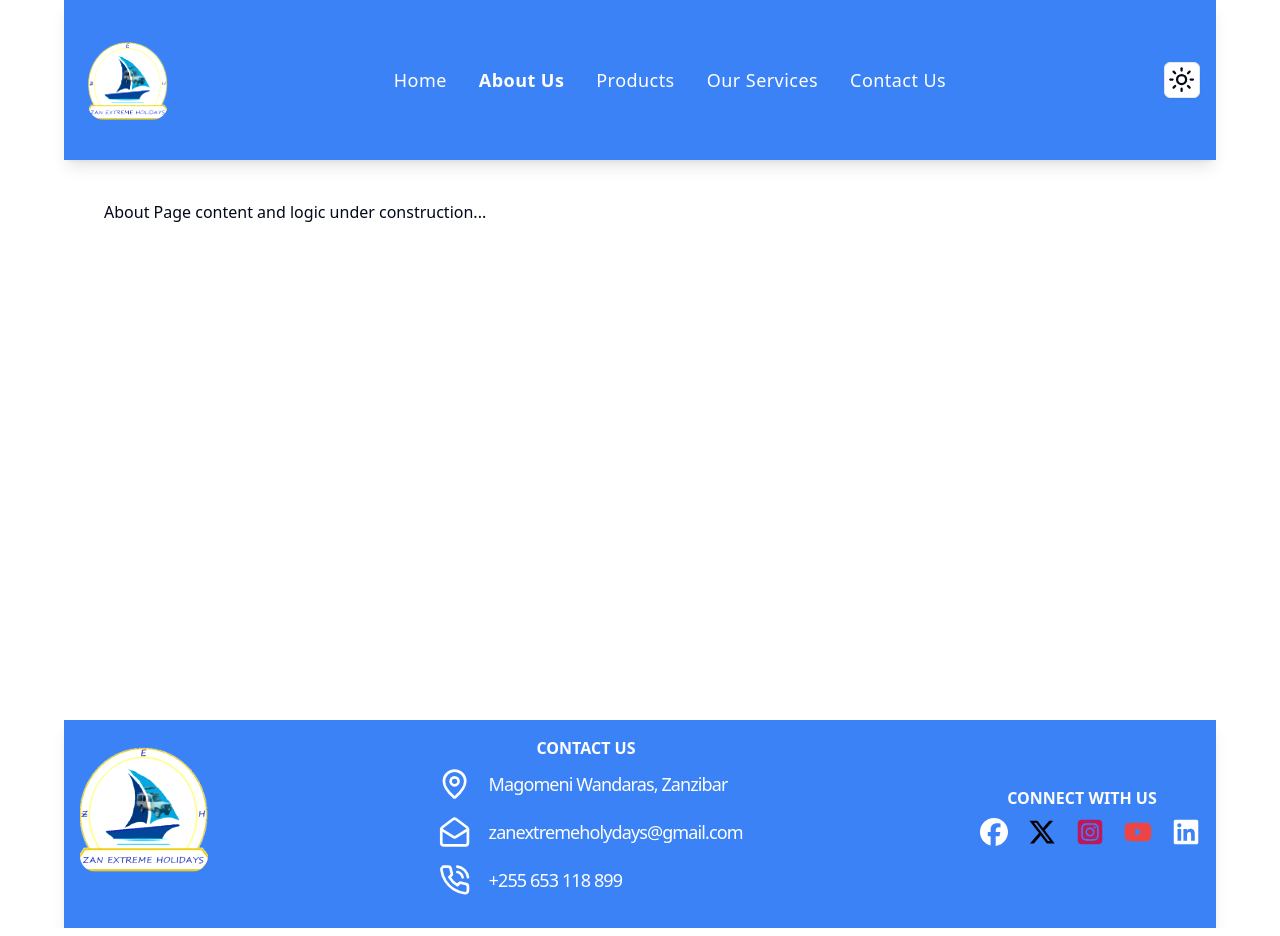
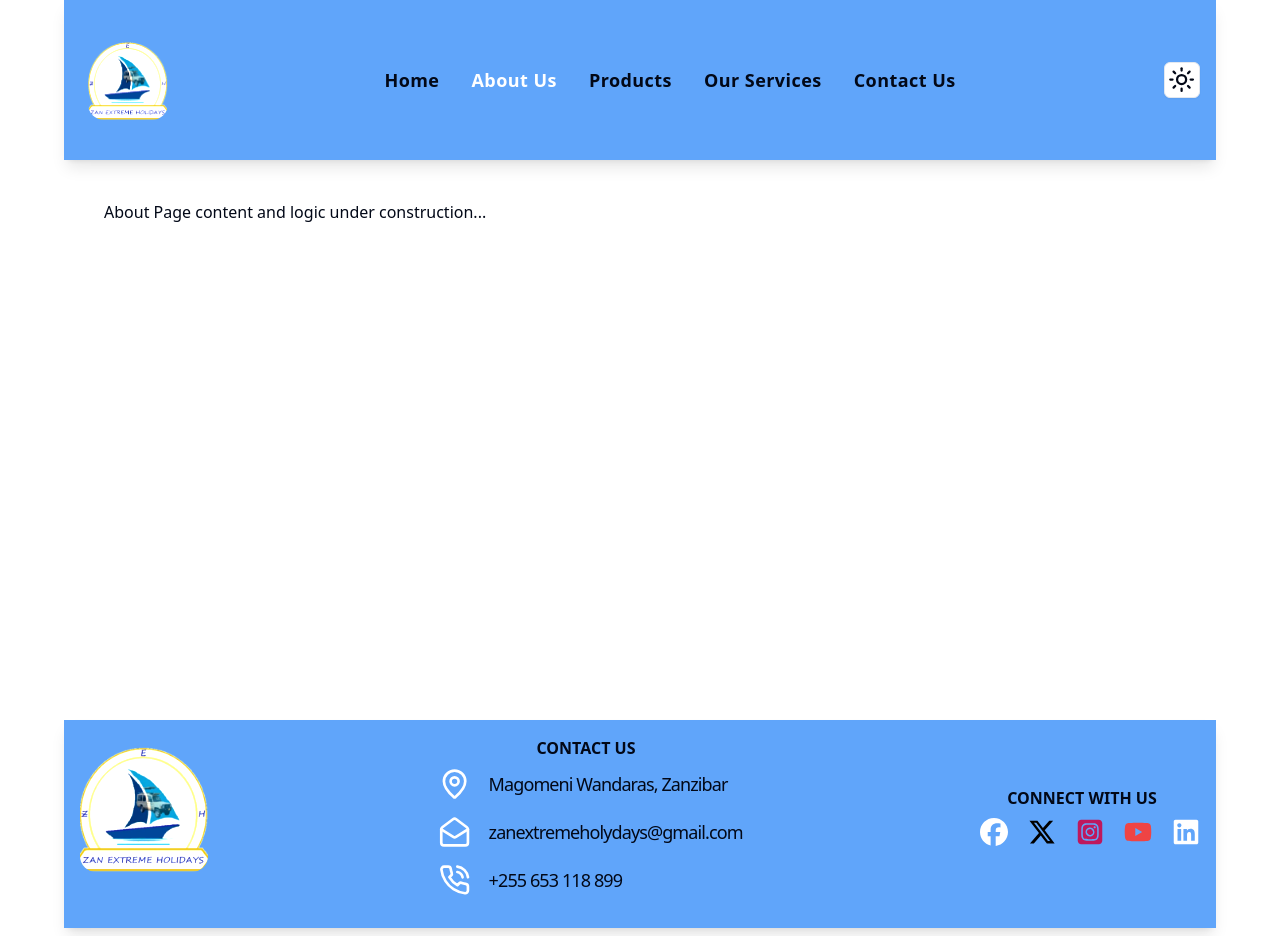
Before and after one commit to asnganje/zan-extreme-app, a React (Vite) app: page /about in a window 1280 px wide. Built offline with nearby package versions, Linux system fonts and the light colour scheme.

Commit message:
Final color fix

```diff
--- a/src/components/Footer/Footer.tsx
+++ b/src/components/Footer/Footer.tsx
@@ -6,13 +6,13 @@ import { NavLink } from "react-router-dom"
 
 function Footer() {
   return (
-    <div className="bg-blue-500 dark:bg-black shadow-lg pb-6">
+    <div className="bg-blue-400 mb-2 dark:bg-black shadow-lg pb-6">
       <div className="grid grid-cols-1 gap-y-10 w-full place-items-center md:flex justify-between px-4">
         <div className="hidden md:block w-[8rem] h-[8rem] md:mb-14">
           <Logo />
         </div>
         <div className="">
-          <h3 className="text-center my-2 text-white font-semibold">CONTACT US</h3>
+          <h3 className="text-center my-2 font-bold">CONTACT US</h3>
           <div className="flex flex-col gap-4">
             {
               contact.map((el)=> {
@@ -22,7 +22,7 @@ function Footer() {
                     <div className="w-[5vw] h-[5vh] md:w-[4vw] md:h-[4vh]">
                       <IconComponent className="w-full h-full object-cover text-white"/>
                     </div>
-                    <p className="text-sm text-white xs:text-base lg:text-lg tracking-tighter">{el.info}</p>
+                    <p className="text-sm xs:text-base lg:text-lg tracking-tighter">{el.info}</p>
                   </div>
                 )
               })
@@ -30,7 +30,7 @@ function Footer() {
           </div>
         </div>
         <div className="">
-          <h3 className="text-center my-2 text-white font-semibold">CONNECT WITH US</h3>
+          <h3 className="text-center my-2 font-bold">CONNECT WITH US</h3>
           <div className="flex gap-x-5 ml-4">
             {
               socialIcons.map((sIcon)=> {
--- a/src/components/Navbar/Navbar.tsx
+++ b/src/components/Navbar/Navbar.tsx
@@ -5,7 +5,7 @@ import Navlinks from "./Navlinks"
 
 function Navbar() {
   return (
-    <nav className="sticky top-0 h-[15vh] md:h-[20vh] z-50 flex justify-between items-center bg-blue-500 dark:bg-black shadow-lg px-4">
+    <nav className="sticky top-0 h-[13vh] md:h-[20vh] z-50 flex justify-between items-center bg-blue-400 dark:bg-black shadow-lg px-4">
         <div className="w-[6rem] h-[6rem] hidden lg:flex">
           <Logo />
         </div>
--- a/src/components/Navbar/Navlinks.tsx
+++ b/src/components/Navbar/Navlinks.tsx
@@ -10,7 +10,7 @@ function Navlinks() {
                   key={link.label}
                   to={link.href}
                   className={({isActive})=> {
-                    return `capitalize text-white text-lg tracking-wide hover:font-semibold ${isActive? 'font-bold' : ''}`
+                    return `capitalize font-semibold text-lg tracking-wide ${isActive? 'text-white' : ''}`
                   }}
                 >
                   {link.label}
```
